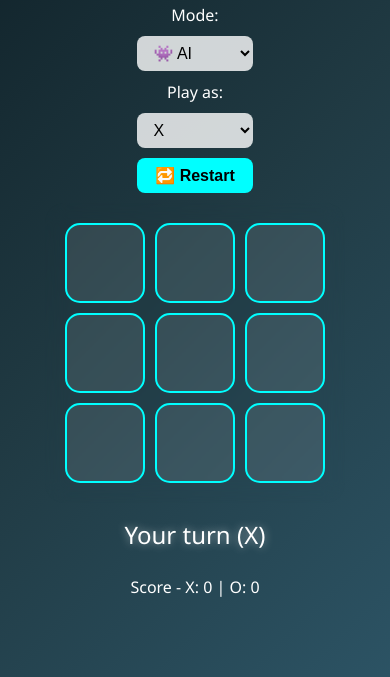
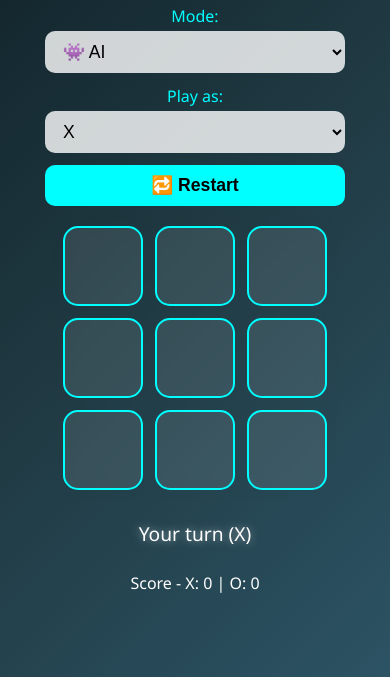
Before and after one commit to ACHILLESSSSSSSS/Tic-Tac-Toe1, a plain HTML site: page index.html in a window 390 px wide. Shown: the part 167-844 px from the top of the page. Drawn offline with Linux system fonts and the light colour scheme.

Commit message:
Update index.html

```diff
--- a/index.html
+++ b/index.html
@@ -115,30 +115,58 @@
     }
 
    @media (max-width: 500px) {
+  body {
+    padding: 10px;
+  }
+
+  h1 {
+    font-size: 2rem;
+    margin-bottom: 15px;
+  }
+
+  .controls {
+    flex-direction: column;
+    gap: 12px;
+    width: 100%;
+  }
+
+  .controls label {
+    font-size: 1rem;
+    color: #00ffff;
+    margin-bottom: -8px;
+  }
+
+  select, button {
+    width: 100%;
+    max-width: 300px;
+    font-size: 1.1rem;
+    padding: 10px 14px;
+    border-radius: 10px;
+  }
+
   #game {
     grid-template-columns: repeat(3, 80px);
-        gap: 10px;
+    gap: 12px;
+    padding: 10px;
   }
 
   .cell {
     width: 80px;
     height: 80px;
-        font-size: 2rem;
-      }
-
-      h1 {
     font-size: 2.2rem;
   }
 
-      .controls {
-        flex-direction: column;
-        gap: 10px;
+  .message {
+    font-size: 1.2rem;
+    margin-top: 20px;
   }
 
-      select, button {
-        width: 90%;
-        max-width: 250px;
+  .score {
+    font-size: 1rem;
+    margin-top: 10px;
   }
+}
+
     }
   </style>
 </head>
```
Lines whose indentation alone changed are shown as unchanged.
